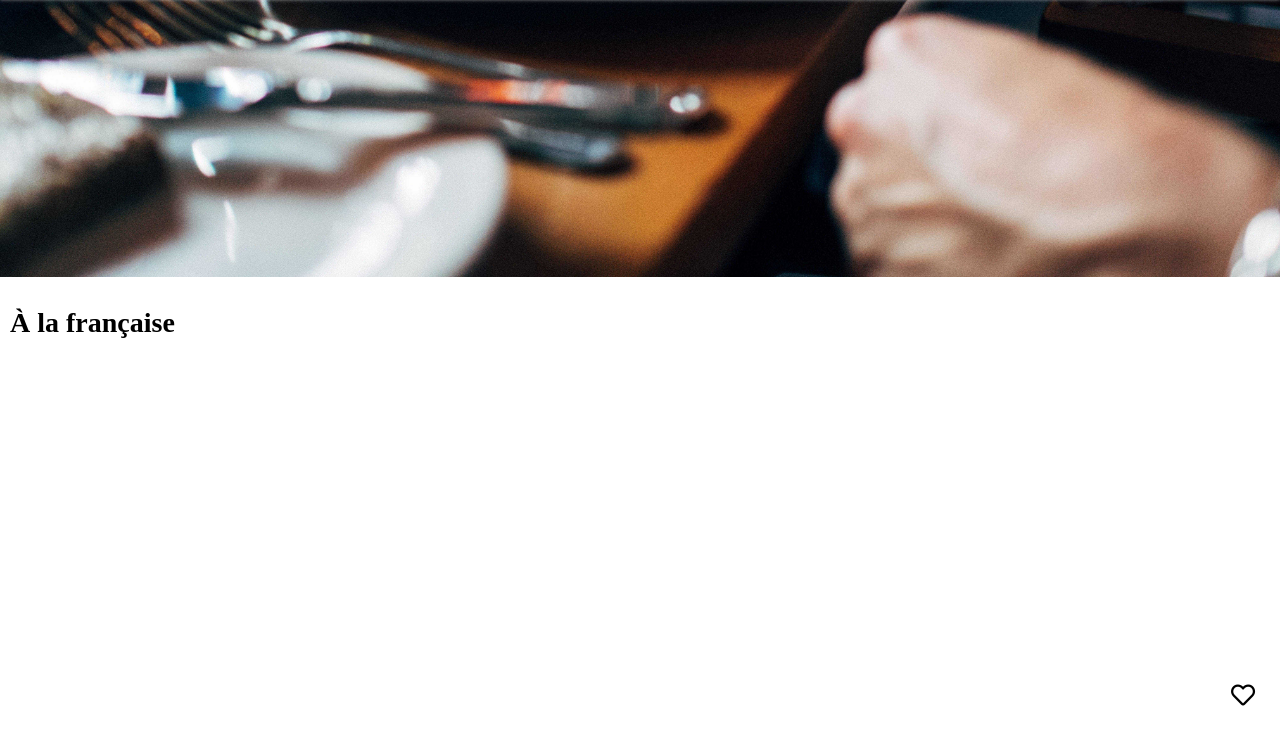
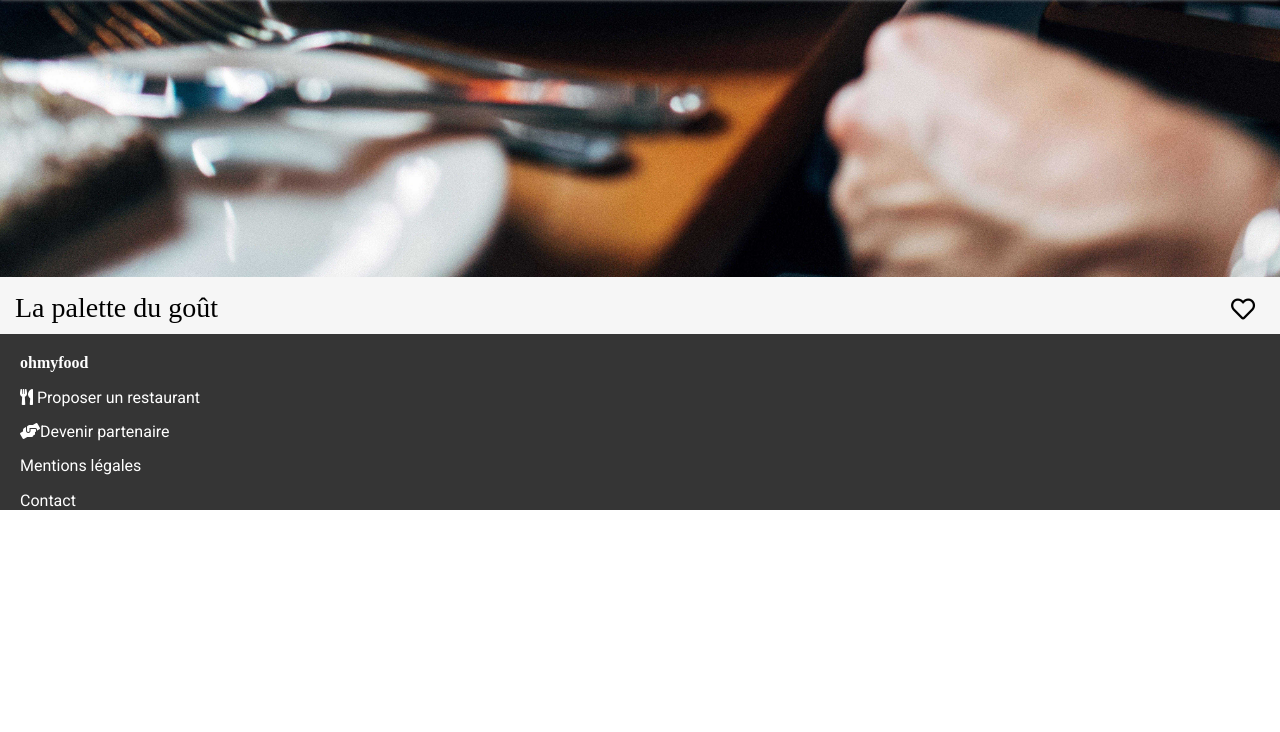
Before and after one commit to Raoulito/RaoulMichel_3_17012022, a plain HTML site: page menu1.html in a window 1280 px wide. Shown: the part 68-800 px from the top of the page. Drawn offline with nearby package versions, Linux system fonts and the light colour scheme; a web font is replaced by a local one.

Commit message:
Titre resto menu + coeur favori

```diff
--- a/css/_restaurants.scss
+++ b/css/_restaurants.scss
@@ -27,29 +27,21 @@
 }
 
 .page-restaurant{
-    margin: 50px;
+    margin: 0;
     &__title{
         font-family: $policetitre;
         font-size: 1.75rem;
-        margin:10px;
-        padding-top: 20px;
-    }
-    .hoverheart:hover{
-        .fas.fa-heart {
-            opacity: 1;
-            transition: .3s ease-in-out;
-        }
-        .far.fa-heart{
-            opacity: 0;
-            transition: .3s ease-in-out;
-        }
+        padding-top: 15px;
+        padding-left: 15px;
+        padding-bottom: 10px;
+        font-weight: 100;
     }
     .fas.fa-heart{
         font-size: 1.5rem;
         position:absolute;
         right: 25px;
-        top: 30px;
-        background: $grisfonce;
+        top: 365px;
+        background: $degrade;
         -webkit-background-clip: text;
         -webkit-text-fill-color: transparent;
         opacity: 0;
@@ -58,9 +50,13 @@
         font-size: 1.5rem;
         position:absolute;
         right: 25px;
-        top: 30px;
+        top: 365px;
         opacity: 1;
     }
+}
+
+.page-restaurant h1{
+    margin:0;
 }
 
 .rest-prev {
--- a/menu1.html
+++ b/menu1.html
@@ -29,13 +29,43 @@
     </section>
 
 
-    <h1 class="page-restaurant__title">À la française</h1>
-    <span class="hoverheart">
-        <i class="far fa-heart"></i>
-        <i class="fas fa-heart"></i>
-    </span>
+    <section id="fond-gris">
+        <aside class="page-restaurant">
+
+            <h1 class="page-restaurant__title fond-gris">La palette du goût</h1>
+                <div class="hoverheart">
+                    <i class="far fa-heart"></i>
+                    <i class="fas fa-heart"></i>
+                </div>
+        </aside>
+    </section>
 
 
 
+
+
+
+
+
+
+
+
+
+
+
+
+
+
+
+    <footer>
+        <div class="footer">
+            <h4 class="footer">ohmyfood</h4>
+            <p class="footer"><a href="#"><i class="fas fa-utensils"></i> Proposer un restaurant</a></p>
+            <p class="footer"><a href="#"><i class="fas fa-hands-helping"></i>Devenir partenaire</a></p>
+            <p class="footer"><a href="#">Mentions légales</a></p>
+            <p class="footer"><a href="mailto:contact@ohmyfood.fr">Contact</a></p>
+        </div>
+    </footer>
+
 </body>
 </html>
```
Also changed, not shown: css/style.css, 1 other file.
